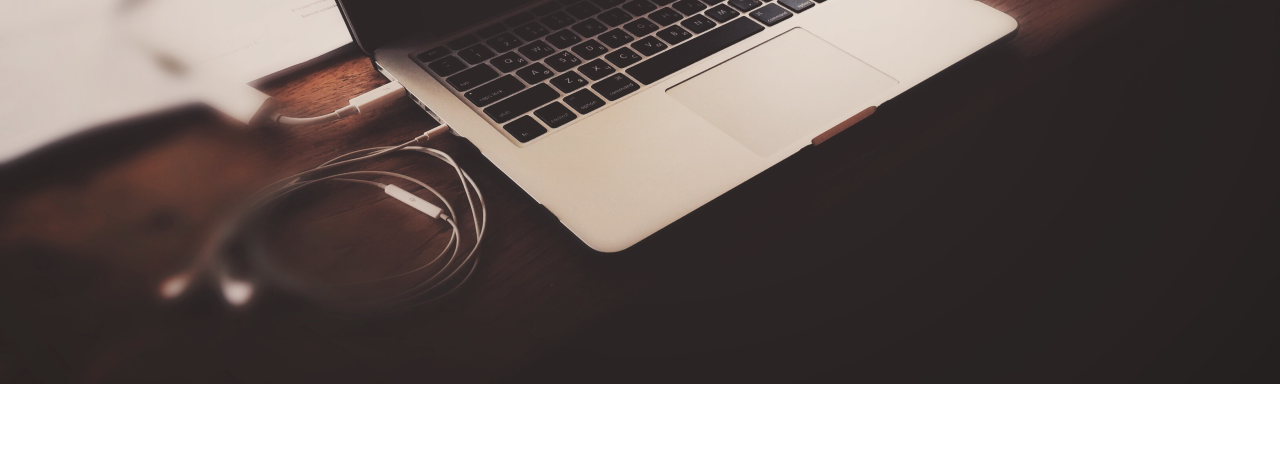
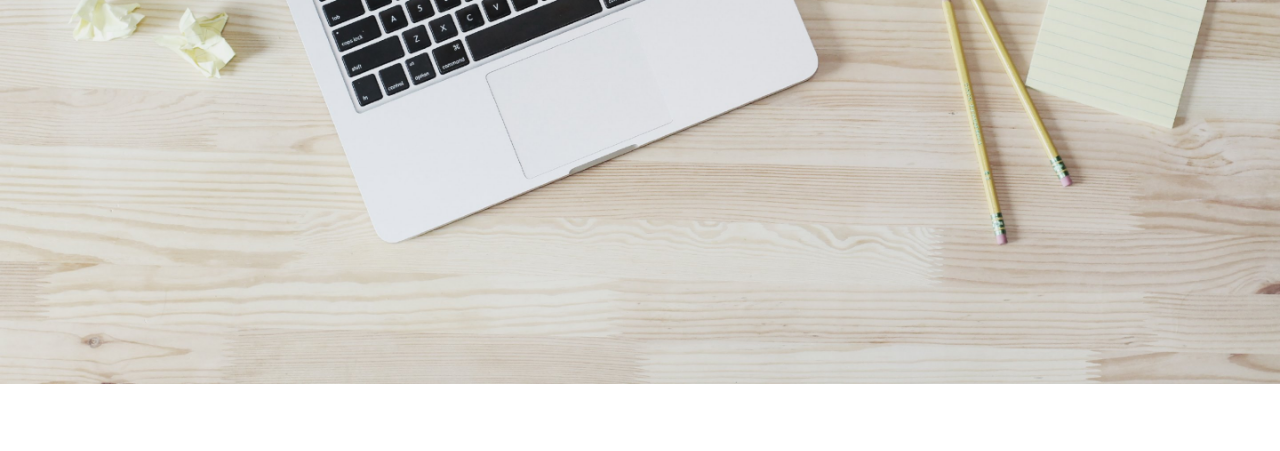
Before and after one commit to Pratik-Tautology/CSP203, a plain HTML site: page index.html in a window 1280 px wide. Shown: the part 416-867 px from the top of the page. Drawn offline with Linux system fonts and the light colour scheme.

Commit message:
trying new background

```diff
--- a/index.html
+++ b/index.html
@@ -46,7 +46,7 @@ body {font-family: "Lato", sans-serif}
 
 
   <div class="w3-display-container w3-center">
-    <img src="2.jpg" style="height:auto;width:100%;">
+    <img src="4.jpg" style="height:auto;width:100%;">
     <div class="w3-display-topmiddle1 w3-container w3-text-white w3-padding-32 change1">
       <a href="http://10.1.0.78/mediawiki/index.php/CSP203_-_Software_Systems_Lab" style="text-decoration:none" target="_blank"><p style="font-size:500%;">[CSP203]</p></a>
     </div>
```
